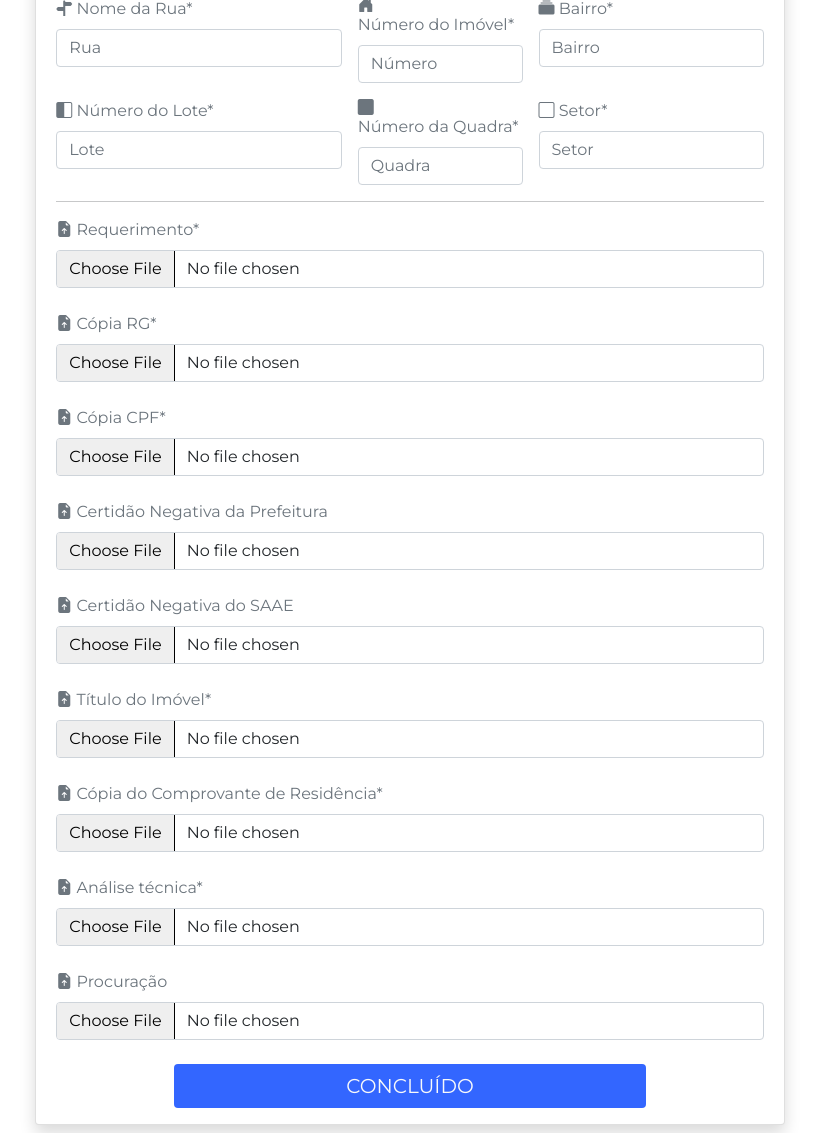
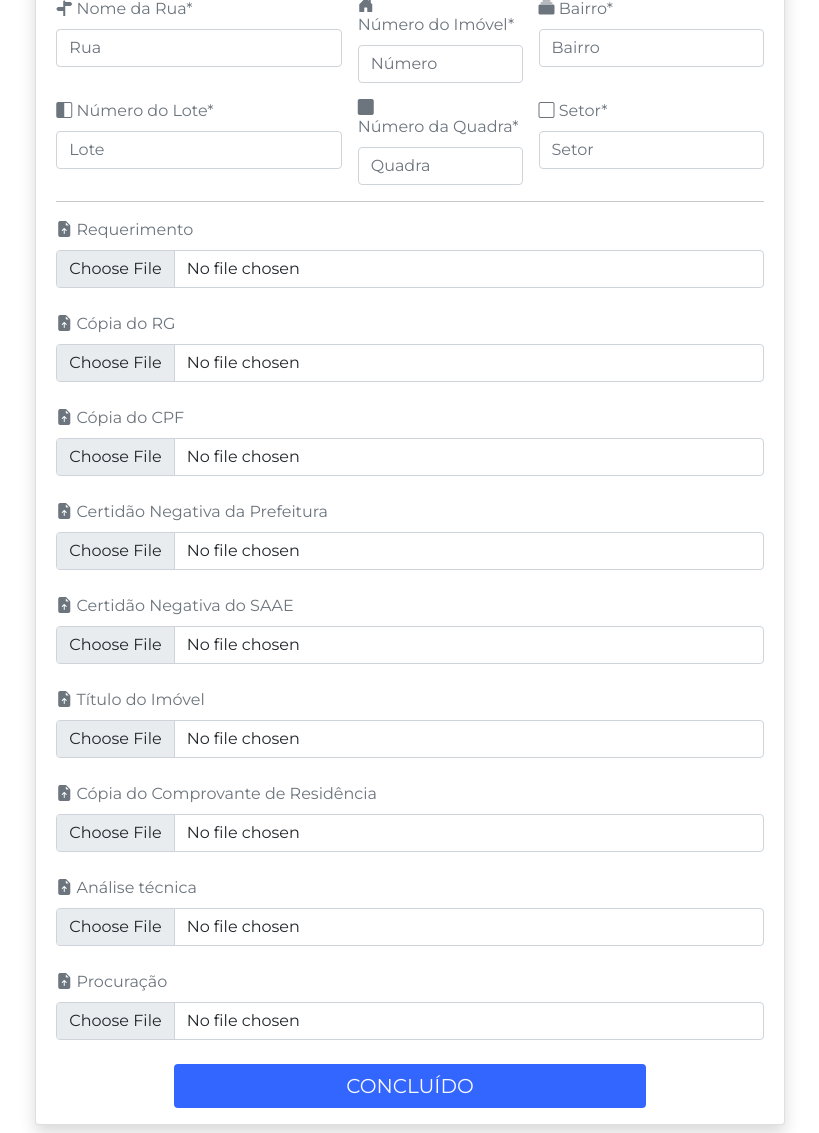
Before and after one commit to wandreus-muhl/site-semter, a Flask app: page /novo_processo in a window 1280 px wide. Shown: the part 329-1462 px from the top of the page, without its empty margins (230-1049 px from the left). Run offline with Flask 2, Linux system fonts and the light colour scheme; the visitor is signed in with stand-in values (Sample User, id 1); data comes from the database, SQL or seed files in the repository; parts of the project's set-up code (start-up, migrations or seed data) failed here and were passed over; some libraries are stand-ins or nearby versions.

Commit message:
Pequenas correções

```diff
--- a/app/templates/cadastro_processo.html
+++ b/app/templates/cadastro_processo.html
@@ -84,47 +84,47 @@
 
                 <div class="text-secondary">
                     <i class="bi bi-file-earmark-arrow-up-fill"></i>
-                    <label for="inputFile" class="form-label">Requerimento*</label>
+                    <label for="inputFile" class="form-label">Requerimento</label>
                     <input type="file" class="form-control form-control-file" name="inputRequerimento"
                         id="inputRequerimento">
                 </div>
                 <div class="text-secondary mt-4">
                     <i class="bi bi-file-earmark-arrow-up-fill"></i>
-                    <label for="inputFile" class="form-label">Cópia RG*</label>
+                    <label for="inputFile" class="form-label">Cópia do RG</label>
                     <input type="file" class="form-control form-control-file" name="inputCopiaRG" id="inputCopiaRG">
                 </div>
                 <div class="text-secondary mt-4">
                     <i class="bi bi-file-earmark-arrow-up-fill"></i>
-                    <label for="inputFile" class="form-label">Cópia CPF*</label>
+                    <label for="inputFile" class="form-label">Cópia do CPF</label>
                     <input type="file" class="form-control form-control-file" name="inputCopiaCPF" id="inputCopiaCPF">
                 </div>
                 <div class="text-secondary mt-4">
                     <i class="bi bi-file-earmark-arrow-up-fill"></i>
-                    <label for="inputFile" class="form-label">Certidão Negativa da Prefeitura </label>
+                    <label for="inputFile" class="form-label">Certidão Negativa da Prefeitura</label>
                     <input type="file" class="form-control form-control-file" name="inputCertidaoPrefeitura"
                         id="inputCertidaoPrefeitura">
                 </div>
                 <div class="text-secondary mt-4">
                     <i class="bi bi-file-earmark-arrow-up-fill"></i>
-                    <label for="inputFile" class="form-label">Certidão Negativa do SAAE </label>
+                    <label for="inputFile" class="form-label">Certidão Negativa do SAAE</label>
                     <input type="file" class="form-control form-control-file" name="inputCertidaoSAAE"
                         id="inputCertidaoSAAE">
                 </div>
                 <div class="text-secondary mt-4">
                     <i class="bi bi-file-earmark-arrow-up-fill"></i>
-                    <label for="inputFile" class="form-label">Título do Imóvel*</label>
+                    <label for="inputFile" class="form-label">Título do Imóvel</label>
                     <input type="file" class="form-control form-control-file" name="inputTituloImovel"
                         id="inputTituloImovel">
                 </div>
                 <div class="text-secondary mt-4">
                     <i class="bi bi-file-earmark-arrow-up-fill"></i>
-                    <label for="inputFile" class="form-label">Cópia do Comprovante de Residência*</label>
+                    <label for="inputFile" class="form-label">Cópia do Comprovante de Residência</label>
                     <input type="file" class="form-control form-control-file" name="inputComprovanteResidencia"
                         id="inputComprovanteResidencia">
                 </div>
                 <div class="text-secondary mt-4">
                     <i class="bi bi-file-earmark-arrow-up-fill"></i>
-                    <label for="inputFileAnalises" class="form-label">Análise técnica*</label>
+                    <label for="inputFileAnalises" class="form-label">Análise técnica</label>
                     <input type="file" class="form-control form-control-file" name="inputFileAnalises"
                         id="inputFileAnalises">
                 </div>
```
Also changed, not shown: app/templates/analise_processo.html (+6 -6 lines), app/templates/processo.html (+4 -4 lines).
